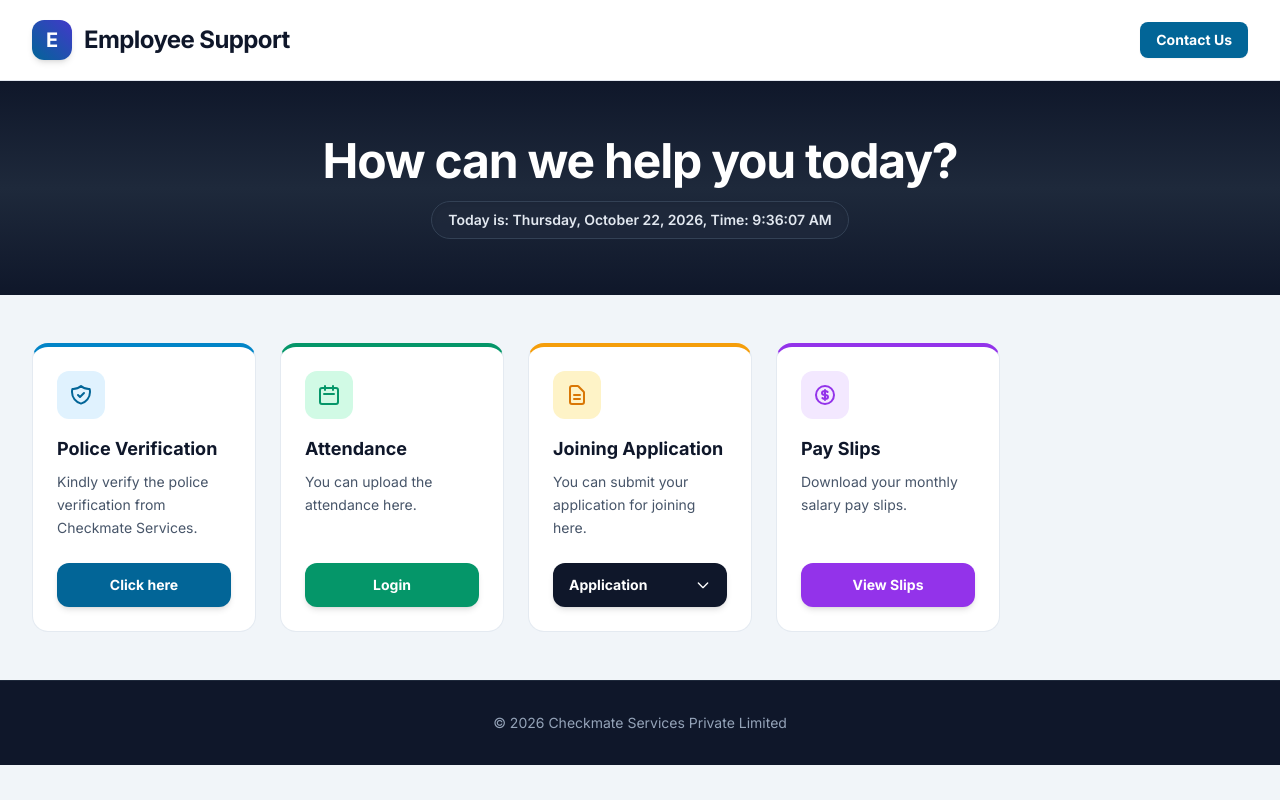
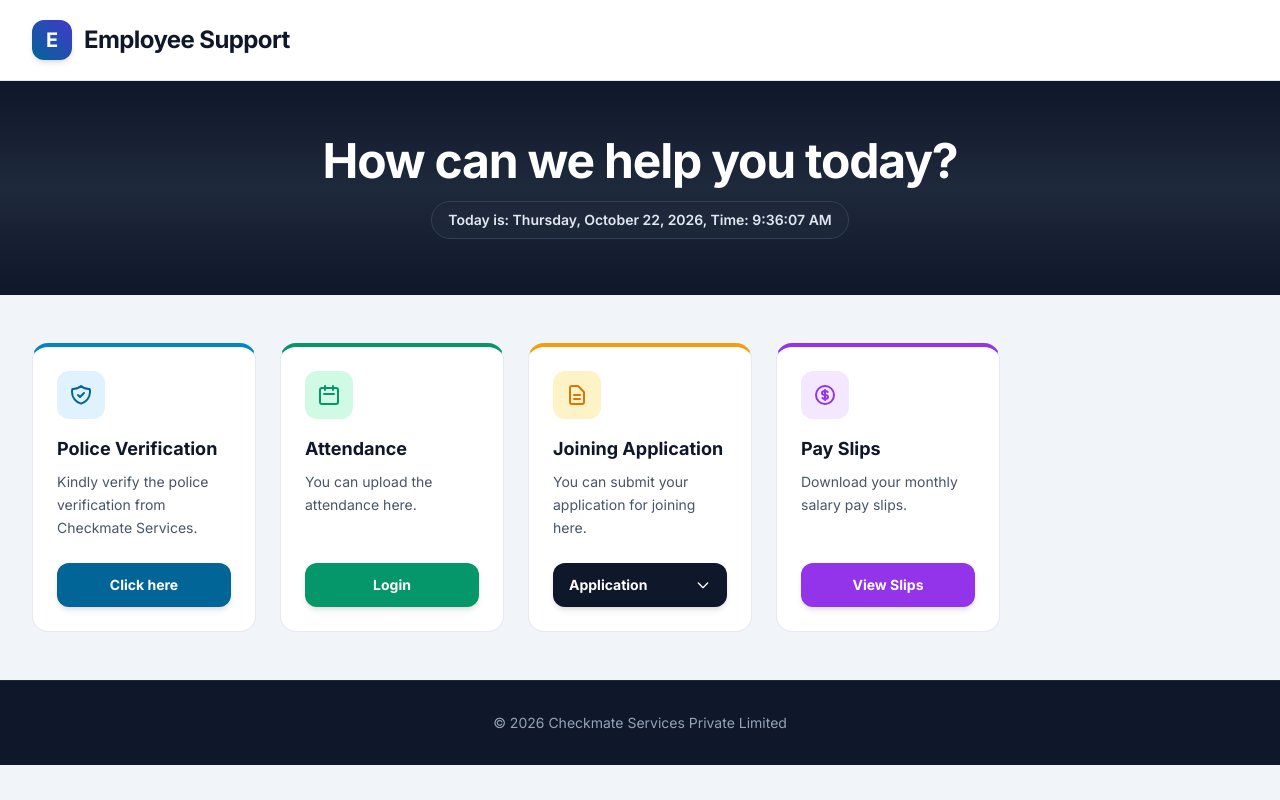
Before and after one commit to desercspl-rpu/Slips, a plain HTML site: page index.html in a window 1280 px wide. Drawn offline with nearby package versions, Linux system fonts and the light colour scheme; a script that the page names is missing.

Commit message:
Comment out navigation links in index.html
Comment out the navigation links section in index.html.

```diff
--- a/index.html
+++ b/index.html
@@ -53,9 +53,9 @@
                     </div>
                     <h1 class="text-xl sm:text-2xl font-extrabold tracking-tight text-slate-900">Employee Support</h1>
                 </div>
-                <nav class="nav-links flex items-center space-x-6">
+                <!-- <nav class="nav-links flex items-center space-x-6">
                     <a href="contac.html" class="inline-flex items-center justify-center px-4 py-2 text-sm font-bold text-white bg-brand-600 hover:bg-brand-800 rounded-lg transition-colors shadow-sm">Contact Us</a>
-                </nav>
+                </nav> -->
             </div>
         </header>
 
```
